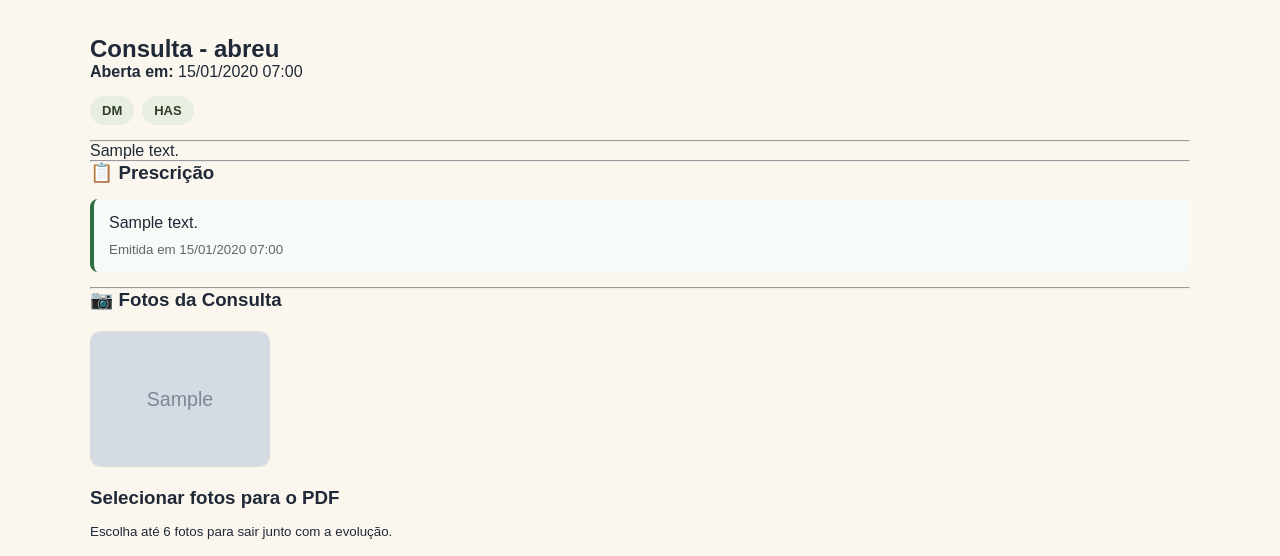
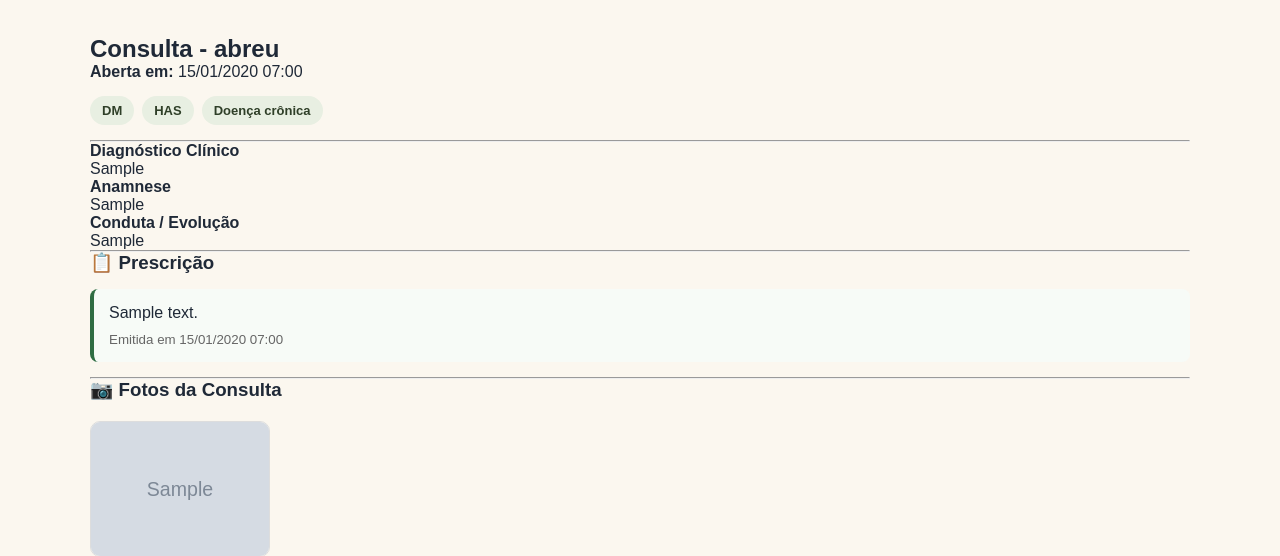
Before and after one commit to Lvieira82/AvaCurative, a Django app: page /consulta/1/ in a window 1280 px wide. Shown: the part 106-662 px from the top of the page. Run offline with Django 5.2, Linux system fonts and the light colour scheme; a user stored in the database is signed in; data comes from the database, SQL or seed files in the repository; tables that the repository leaves empty hold one stand-in row (values such as "Sample post"); grey boxes marked "Sample" are stand-in pictures.

Commit message:
Restaura visualização completa da consulta após salvamento definitivo

```diff
--- a/templates/consultas/detalhe_consulta.html
+++ b/templates/consultas/detalhe_consulta.html
@@ -1,4 +1,3 @@
-
 {% extends 'base.html' %}
 
 {% block title %}
@@ -24,7 +23,6 @@ Consulta
     {% endif %}
 
     <div class="marcadores-consulta">
-
         {% if consulta.diabetes %}
             <span>DM</span>
         {% endif %}
@@ -33,13 +31,48 @@ Consulta
             <span>HAS</span>
         {% endif %}
 
+        {% if consulta.doenca_cronica %}
+            <span>Doença crônica</span>
+        {% endif %}
     </div>
 
     <hr>
 
-<p>
-    {{ consulta.descricao|linebreaks }}
-</p>
+    <!--
+        Mantemos a apresentação clínica completa.
+        O autosave agora grava separadamente diagnóstico, anamnese
+        e conduta; portanto o detalhe não deve depender somente de
+        consulta.descricao.
+    -->
+
+    {% if consulta.diagnostico_clinico %}
+        <div class="campo-consulta">
+            <strong>Diagnóstico Clínico</strong>
+            <div>{{ consulta.diagnostico_clinico|linebreaks }}</div>
+        </div>
+    {% endif %}
+
+    {% if consulta.anamnese %}
+        <div class="campo-consulta">
+            <strong>Anamnese</strong>
+            <div>{{ consulta.anamnese|linebreaks }}</div>
+        </div>
+    {% endif %}
+
+    {% if consulta.conduta %}
+        <div class="campo-consulta">
+            <strong>Conduta / Evolução</strong>
+            <div>{{ consulta.conduta|linebreaks }}</div>
+        </div>
+    {% endif %}
+
+    <!-- Compatibilidade com consultas antigas que utilizavam descricao -->
+    {% if consulta.descricao and not consulta.diagnostico_clinico and not consulta.anamnese and not consulta.conduta %}
+        <div class="campo-consulta">
+            <div>{{ consulta.descricao|linebreaks }}</div>
+        </div>
+    {% endif %}
+
     <hr>
 
     {% if prescricoes %}
@@ -53,10 +86,8 @@ Consulta
         {{ prescricao.texto|linebreaks }}
 
         <small>
-
             Emitida em
             {{ prescricao.criada_em|date:"d/m/Y H:i" }}
-
         </small>
 
     </div>
@@ -64,6 +95,7 @@ Consulta
     {% endfor %}
 
     {% endif %}
+
     {% if fotos %}
 
     <hr>
@@ -84,6 +116,7 @@ Consulta
     </div>
 
     {% endif %}
+
     {% if consulta.fotos.all %}
 
     <form
@@ -137,7 +170,6 @@ Consulta
     </a>
     {% endif %}
 
-
 </div>
 
 {% endblock %}
```
Lines whose indentation alone changed are shown as unchanged.
